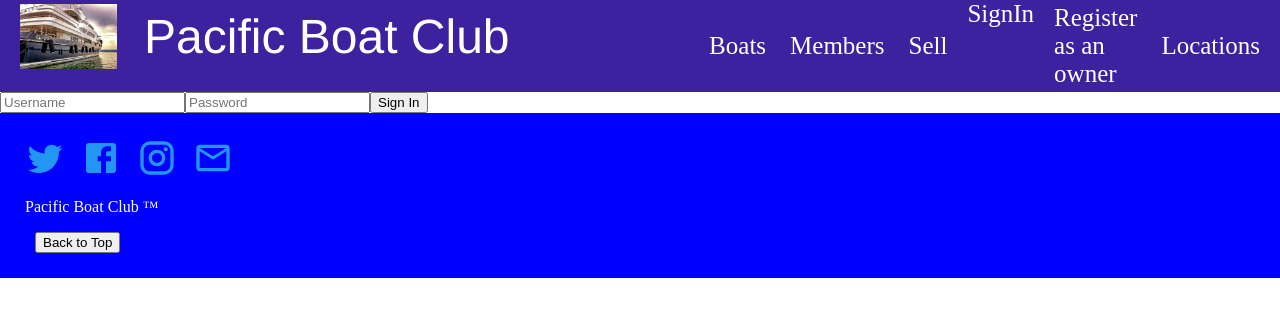
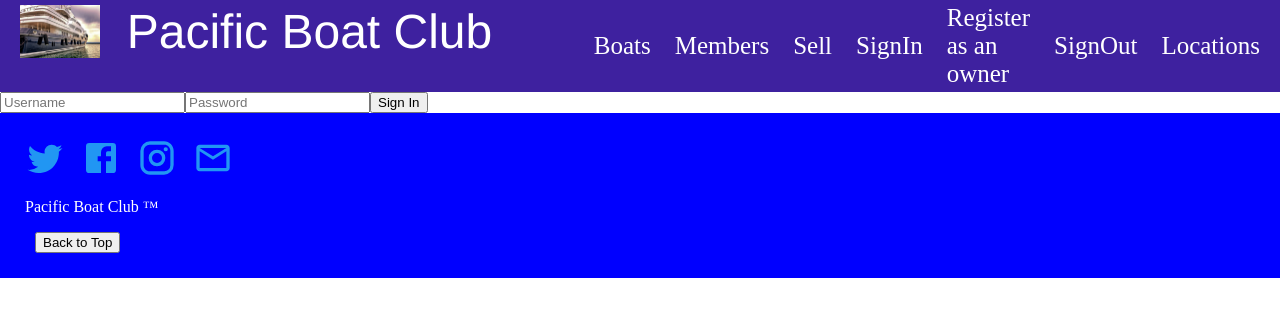
Before and after one commit to riverferguson/boat-project, a React (Create React App) app in the folder client/: page /signin in a window 1280 px wide. Shown: the top 316 px of the page. Built offline with nearby package versions, Linux system fonts and the light colour scheme; no server answers.

Commit message:
minor changes and bug fixes

```diff
--- a/client/src/components/Nav.js
+++ b/client/src/components/Nav.js
@@ -36,12 +36,16 @@ const Nav = ({user, userStatus}) => {
                   <Link to='/boats/new'>Sell</Link>
                   </li>
 
-                  <li className='nav-link-wrapper' onClick={handleToggle}>
-                  {userStatus ? "SignOut" : "SignIn"}
+                  <li className='nav-link-wrapper'>
+                  <Link to="/signin">SignIn</Link>
                   </li>
 
                   <li className='nav-link-wrapper'>
                     <Link to="/signup">Register as an owner</Link>
+                  </li>
+
+                  <li className='nav-link-wrapper'>
+                  <Link to="/signout">SignOut</Link>
                   </li>
 
                   <li className='nav-link-wrapper'>
--- a/client/src/components/SignIn.js
+++ b/client/src/components/SignIn.js
@@ -1,4 +1,5 @@
 import {useState} from 'react'
+// import {Link} from 'react-router-dom'
 
 function SignIn({ onChange }){
     const [username, setUsername] = useState("")
@@ -6,7 +7,7 @@ function SignIn({ onChange }){
 
     const handleSubmit = (e) => {
         const userObj = {username: username, password: password}
-        // debugger
+
         e.preventDefault(e)
         fetch("/signin", {
             method: 'POST',
@@ -18,6 +19,7 @@ function SignIn({ onChange }){
         .then((r) => {
             if(r.ok){
                 r.json().then(onChange)
+                // <Link to='/' > <Link/>
             } else {
                 alert('Invalid Credentials')
             }
```
Also changed, not shown: 2 other files (tests, documents, lock files or other folders).
